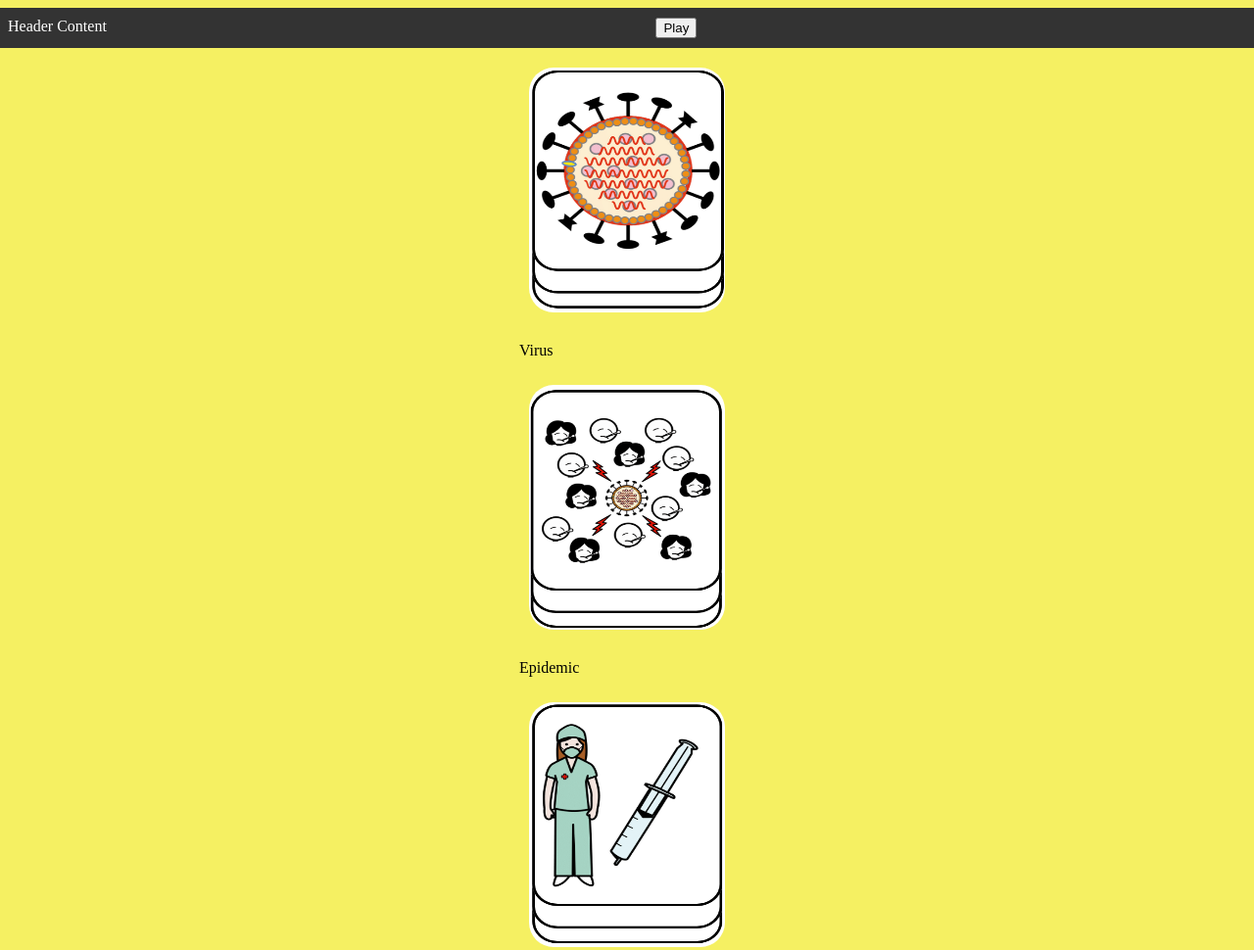
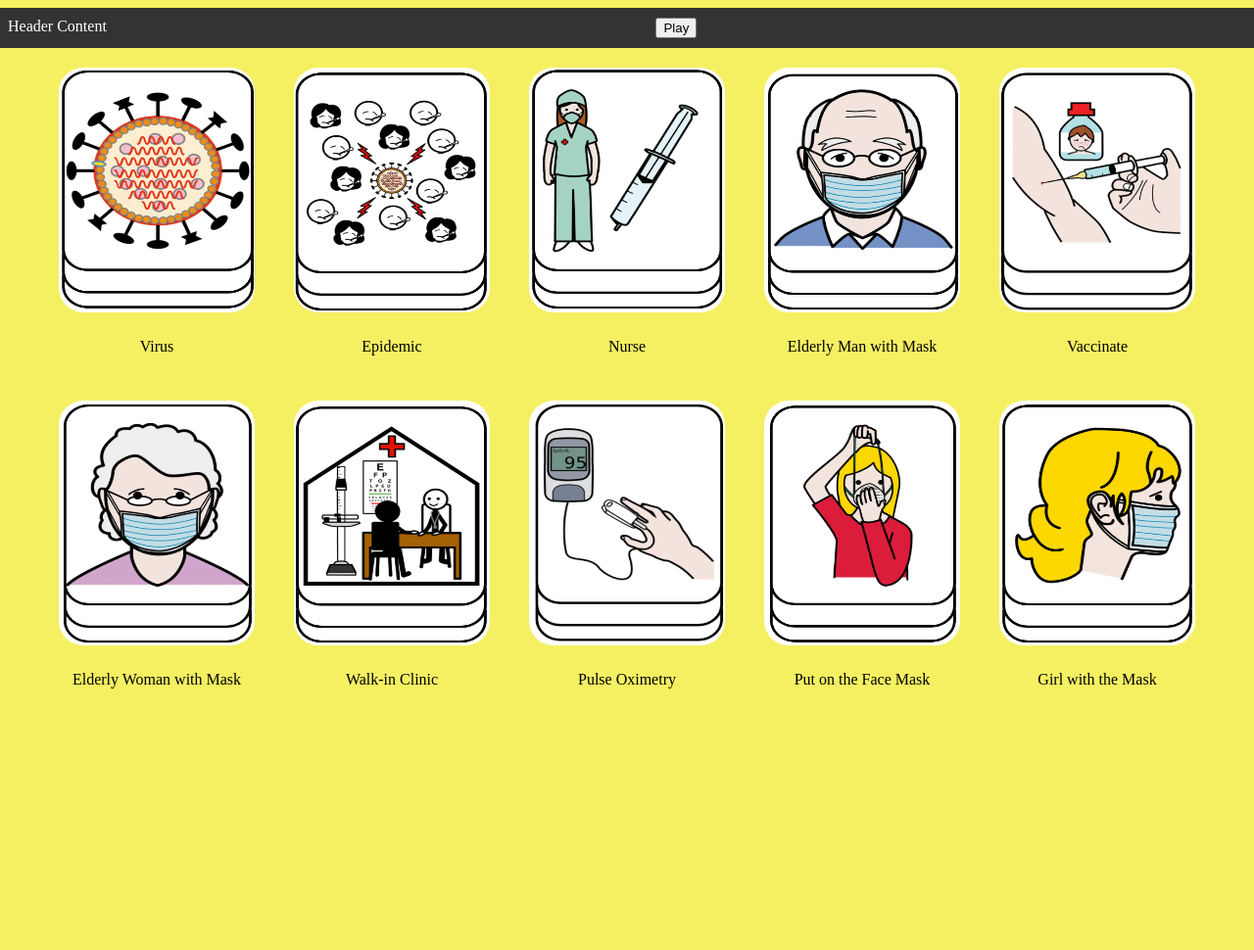
Before and after one commit to MBABHISHEK/alternative-Communication, a plain HTML site: page covid.html in a window 1280 px wide. Shown: the top 970 px of the page at 98% size. After the commit the page ends 800 px from the top, so only its background shows below. Drawn offline with Linux system fonts and the light colour scheme.

Commit message:
Update covid.html

```diff
--- a/covid.html
+++ b/covid.html
@@ -24,7 +24,12 @@
     #headerContainer {
       display: flex; /* Added to display the replicated cards in a row */
     }
-    #cardContainer {
+   #cardContainer {
+      display: flex;
+      flex-wrap: wrap;
+      justify-content: center;
+    }
+    .cardContainer {
       display: flex;
       flex-direction: column;
       align-items: center;
```
